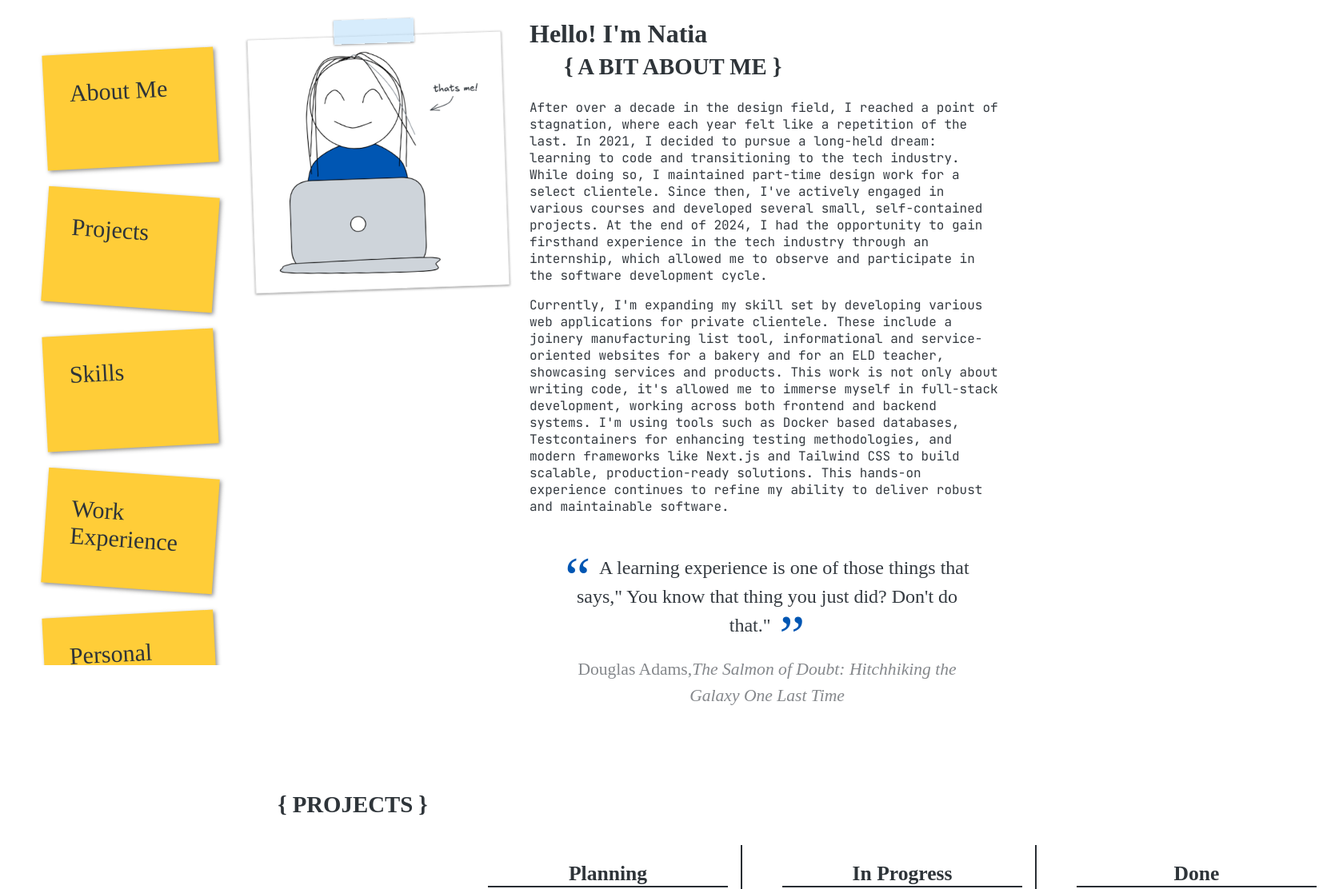
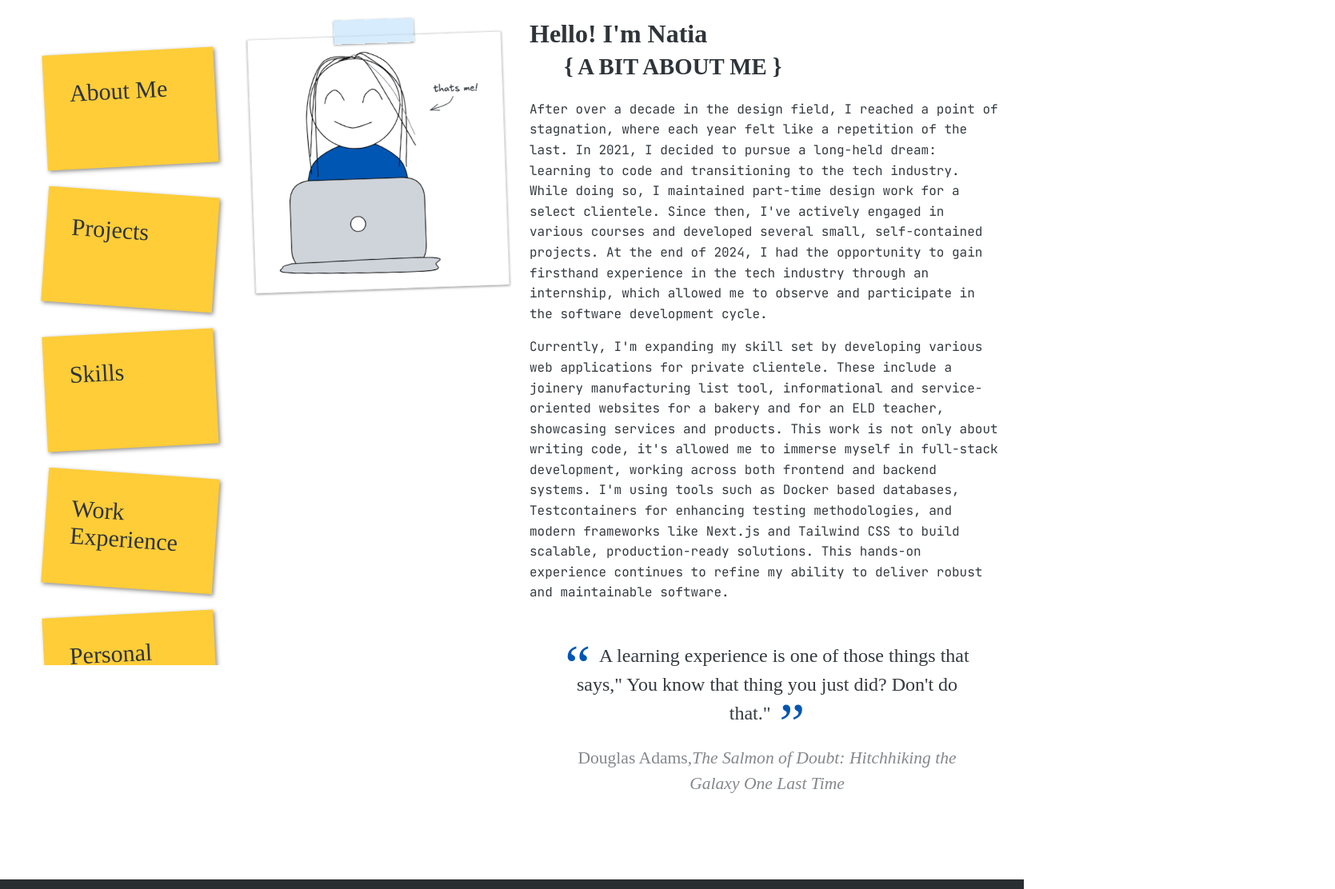
Before and after one commit to Natia-bit/personal-website, a Next.js app: page / in a window 1280 px wide. Shown: the top 1112 px of the page at 80% size, 1669 px wide, since content can reach past the window. Built offline with nearby package versions, Linux system fonts and the light colour scheme; a web font is replaced by a local one.

Commit message:
about me section modified for mobile

```diff
--- a/src/app/layout.module.css
+++ b/src/app/layout.module.css
@@ -59,13 +59,13 @@
     height: auto; */
     position: fixed;
     top: 0;
-    left: 0;
     width: 100%;
     z-index: 1000;
   }
 
   .main {
     margin-left: 0;
+    width: 100%;
   }
 
   .footer {
--- a/src/app/page.js
+++ b/src/app/page.js
@@ -1,7 +1,7 @@
 import SectionCard from "@/components/SectionCard";
 import ExperienceDisplay from "@/components/ExperienceDisplay";
 import ImageWithTape from "@/components/ImageWithTape";
-import MainHeading from "@/components/MainHeading";
+import Introduction from "@/components/Introduction";
 import PersonalDetails from "@/components/PersonalDetails";
 import ProjectOverview from "@/components/ProjectSection/ProjectOverview";
 import SkillSlider from "@/components/SkillSlider";
@@ -13,16 +13,16 @@ export default function Home() {
   return (
     <div>
       <div className={styles.intro}>
-        <MainHeading title="Hello! I'm Natia"></MainHeading>
+        <Introduction title="Hello! I'm Natia"></Introduction>
       </div>
 
-      <div>
+      {/* <div>
         <SectionCard title="Projects" className={styles.myProjects}>
           <ProjectOverview></ProjectOverview>
         </SectionCard>
-      </div>
+      </div> */}
 
-      <section id="skills">
+      {/* <section id="skills">
         <SectionCard title="Skills">
           <div className={styles.skillContainer}>
             <div className={styles.skillList}>
@@ -45,9 +45,9 @@ export default function Home() {
             ></ImageWithTape>
           </div>
         </SectionCard>
-      </section>
+      </section> */}
 
-      <section id="experience" className={styles.experienceContainer}>
+      {/* <section id="experience" className={styles.experienceContainer}>
         <SectionCard title={"Experience"}>
           <div className={styles.experienceContainerWrapper}>
             {workExperiance.map((job, idx) => (
@@ -55,13 +55,13 @@ export default function Home() {
             ))}
           </div>
         </SectionCard>
-      </section>
+      </section> */}
 
-      <section id="personal-details">
+      {/* <section id="personal-details">
         <SectionCard title={"Personal Details"}>
           <PersonalDetails />
         </SectionCard>
-      </section>
+      </section> */}
     </div>
   );
 }
--- /dev/null
+++ b/src/components/Introduction.js
@@ -0,0 +1,72 @@
+import SectionCard from "./SectionCard";
+import ImageWithTape from "./ImageWithTape";
+
+import styles from "./Introduction.module.css";
+
+export default function Introduction({ title, children }) {
+  return (
+    <div className={styles.headingContainer}>
+      <ImageWithTape
+        imageSrc="/heading/portrait.png"
+        imageWidth={300}
+        imageHeight={300}
+        rotation={-2}
+      ></ImageWithTape>
+
+      <div className={styles.textWrapper}>
+        <h1>{title}</h1>
+
+        <div className={styles.aboutMeText}>
+          <SectionCard title="A bit about me">
+            <div className={styles.text}>
+              <p>
+                After over a decade in the design field, I reached a point of
+                stagnation, where each year felt like a repetition of the last.
+                In 2021, I decided to pursue a long-held dream: learning to code
+                and transitioning to the tech industry. While doing so, I
+                maintained part-time design work for a select clientele. Since
+                then, I&apos;ve actively engaged in various courses and
+                developed several small, self-contained projects. At the end of
+                2024, I had the opportunity to gain firsthand experience in the
+                tech industry through an internship, which allowed me to observe
+                and participate in the software development cycle.
+              </p>
+              <p>
+                Currently, I&apos;m expanding my skill set by developing various
+                web applications for private clientele. These include a joinery
+                manufacturing list tool, informational and service-oriented
+                websites for a bakery and for an ELD teacher, showcasing
+                services and products. This work is not only about writing code,
+                it&apos;s allowed me to immerse myself in full-stack
+                development, working across both frontend and backend systems.
+                I&apos;m using tools such as Docker based databases,
+                Testcontainers for enhancing testing methodologies, and modern
+                frameworks like Next.js and Tailwind CSS to build scalable,
+                production-ready solutions. This hands-on experience continues
+                to refine my ability to deliver robust and maintainable
+                software.
+              </p>
+            </div>
+            <div className={styles.quoteContainer}>
+              <blockquote>
+                <p>
+                  A learning experience is one of those things that says,
+                  <span>
+                    &quot; You know that thing you just did? Don&apos;t do
+                    that.&quot;
+                  </span>
+                </p>
+                <cite>
+                  Douglas Adams,
+                  <em>
+                    The Salmon of Doubt: Hitchhiking the Galaxy One Last Time
+                  </em>
+                </cite>
+              </blockquote>
+            </div>
+          </SectionCard>
+        </div>
+      </div>
+    </div>
+  );
+}
--- a/src/components/MainHeading.module.css
+++ b/src/components/Introduction.module.css
@@ -32,6 +32,7 @@
 
 .text {
   margin: 0;
+  line-height: 1.6;
 }
 
 .quoteContainer {
@@ -39,8 +40,12 @@
   font-family: "Sue Ellen Francisco";
   font-size: 1.5em;
   line-height: 1.5;
-  margin-top: em;
-  display: inline;
+  margin-top: 1em;
+
+  display: block;
+  text-align: center;
+  margin-left: auto;
+  margin-right: auto;
   text-align: center;
 }
 
@@ -77,3 +82,38 @@
   color: var(--color-primary);
   display: inline-block;
 }
+
+/* --- Mobile Styles --- */
+@media (max-width: 768px) {
+  .headingContainer {
+    flex-direction: column;
+    align-items: center;
+    gap: 30px;
+  }
+
+  .textWrapper {
+    padding: 0 15px;
+  }
+
+  .headingContainer h1 {
+    margin-bottom: 0.5em;
+  }
+
+  .aboutMeText {
+    margin-top: 0;
+    align-items: left;
+  }
+
+  .text {
+    font-size: 0.9em;
+    align-items: left;
+    margin-bottom: 1em;
+  }
+
+  .quoteContainer {
+    max-width: 100%;
+    font-size: 1.2em;
+    padding: 0 15px;
+    margin-top: 2em;
+  }
+}
--- a/src/components/MainHeading.js
+++ /dev/null
@@ -1,69 +0,0 @@
-import SectionCard from "./SectionCard";
-import ImageWithTape from "./ImageWithTape";
-
-import styles from "./MainHeading.module.css";
-
-export default function MainHeading({ title, children }) {
-  return (
-    <div className={styles.headingContainer}>
-      <ImageWithTape
-        imageSrc="/heading/portrait.png"
-        imageWidth={300}
-        imageHeight={300}
-        rotation={-2}
-      ></ImageWithTape>
-
-      <div className={styles.textWrapper}>
-        <h1>{title}</h1>
-
-        <div className={styles.aboutMeText}>
-          <SectionCard title="A bit about me">
-            <p className={styles.text}>
-              After over a decade in the design field, I reached a point of
-              stagnation, where each year felt like a repetition of the last. In
-              2021, I decided to pursue a long-held dream: learning to code and
-              transitioning to the tech industry. While doing so, I maintained
-              part-time design work for a select clientele. Since then,
-              I&apos;ve actively engaged in various courses and developed
-              several small, self-contained projects. At the end of 2024, I had
-              the opportunity to gain firsthand experience in the tech industry
-              through an internship, which allowed me to observe and participate
-              in the software development cycle.
-            </p>
-            <p>
-              Currently, I&apos;m expanding my skill set by developing various
-              web applications for private clientele. These include a joinery
-              manufacturing list tool, informational and service-oriented
-              websites for a bakery and for an ELD teacher, showcasing services
-              and products. This work is not only about writing code, it&apos;s
-              allowed me to immerse myself in full-stack development, working
-              across both frontend and backend systems. I&apos;m using tools
-              such as Docker based databases, Testcontainers for enhancing
-              testing methodologies, and modern frameworks like Next.js and
-              Tailwind CSS to build scalable, production-ready solutions. This
-              hands-on experience continues to refine my ability to deliver
-              robust and maintainable software.
-            </p>
-            <div className={styles.quoteContainer}>
-              <blockquote>
-                <p>
-                  A learning experience is one of those things that says,
-                  <span>
-                    &quot; You know that thing you just did? Don&apos;t do
-                    that.&quot;
-                  </span>
-                </p>
-                <cite>
-                  Douglas Adams,
-                  <em>
-                    The Salmon of Doubt: Hitchhiking the Galaxy One Last Time
-                  </em>
-                </cite>
-              </blockquote>
-            </div>
-          </SectionCard>
-        </div>
-      </div>
-    </div>
-  );
-}
```
